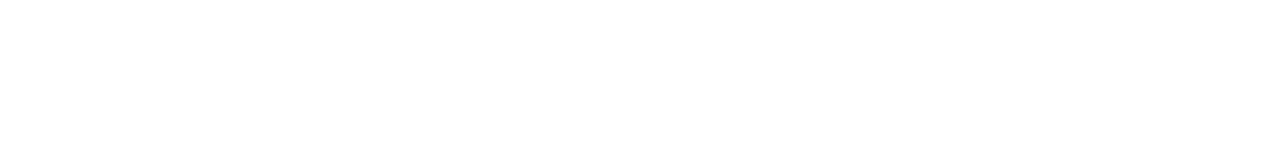
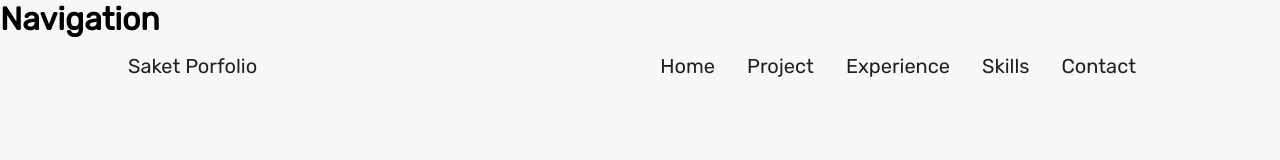
Before and after one commit to saketkum11/Portfolio-project, a plain HTML site: page component.html in a window 1280 px wide. Drawn offline with Linux system fonts and the light colour scheme.

Commit message:
created: nav html

```diff
--- a/component.html
+++ b/component.html
@@ -0,0 +1,41 @@
+<!DOCTYPE html>
+<html lang="en">
+<head>
+    <meta charset="UTF-8">
+    <meta http-equiv="X-UA-Compatible" content="IE=edge">
+    <meta name="viewport" content="width=device-width, initial-scale=1.0">
+    <title>Component</title>
+    <link rel="stylesheet" href="./styles.css">
+</head>
+<body>
+
+  <h1>Navigation</h1>
+
+    <header>
+        <div class="container">
+            <a href="" class="link">Saket Porfolio</a>
+            <nav>
+                <ul class="list-style nav-list ">
+                    <li class="list">
+                        <a href="" class="link">Home</a>
+                    </li>
+                    <li class="list">
+                        <a href="" class="link">Project</a>
+                    </li>
+                    <li class="list">
+                        <a href="" class="link">Experience</a>
+                    </li>
+                    <li class="list">
+                        <a href="" class="link">Skills</a>
+                    </li>
+                    <li class="list">
+                        <a href="" class="link">Contact</a>
+                    </li>
+                </ul>
+            </nav>
+        </div>
+
+    </header>
+
+</body>
+</html>
--- a/styles.css
+++ b/styles.css
@@ -0,0 +1,38 @@
+@import url('https://fonts.googleapis.com/css2?family=Rubik&display=swap');
+:root{
+    --primary-color:#F8F8F8;
+    --secondary-color:#212121;
+}
+*{
+    padding: 0;
+    margin: 0;
+
+}
+body{
+    background-color: var(--primary-color);
+    font-family: 'Rubik', sans-serif;
+}
+
+/* navigation */
+
+.link{
+    text-decoration: none;
+    color: var(--secondary-color);
+    font-size: 1.25rem;
+}
+.list-style{
+    list-style: none;
+}
+.list{
+    padding: 1rem;
+}
+.container{
+    width: 80%;
+    margin: 0 auto;
+    display: flex;
+    justify-content: space-between;
+    align-items: center;
+}
+.nav-list{
+    display: flex;
+}
```
Also changed, not shown: index.html (+7 -2 lines).
